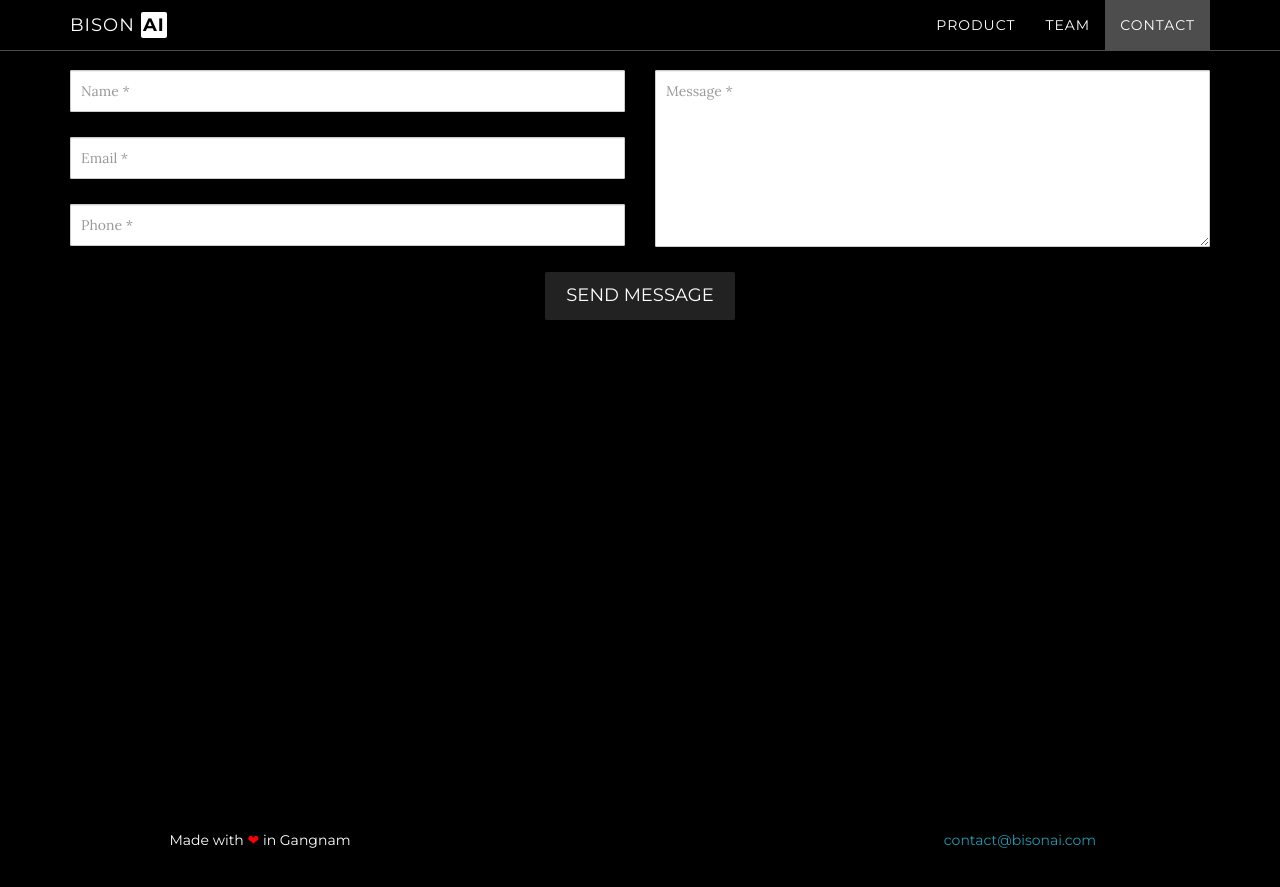
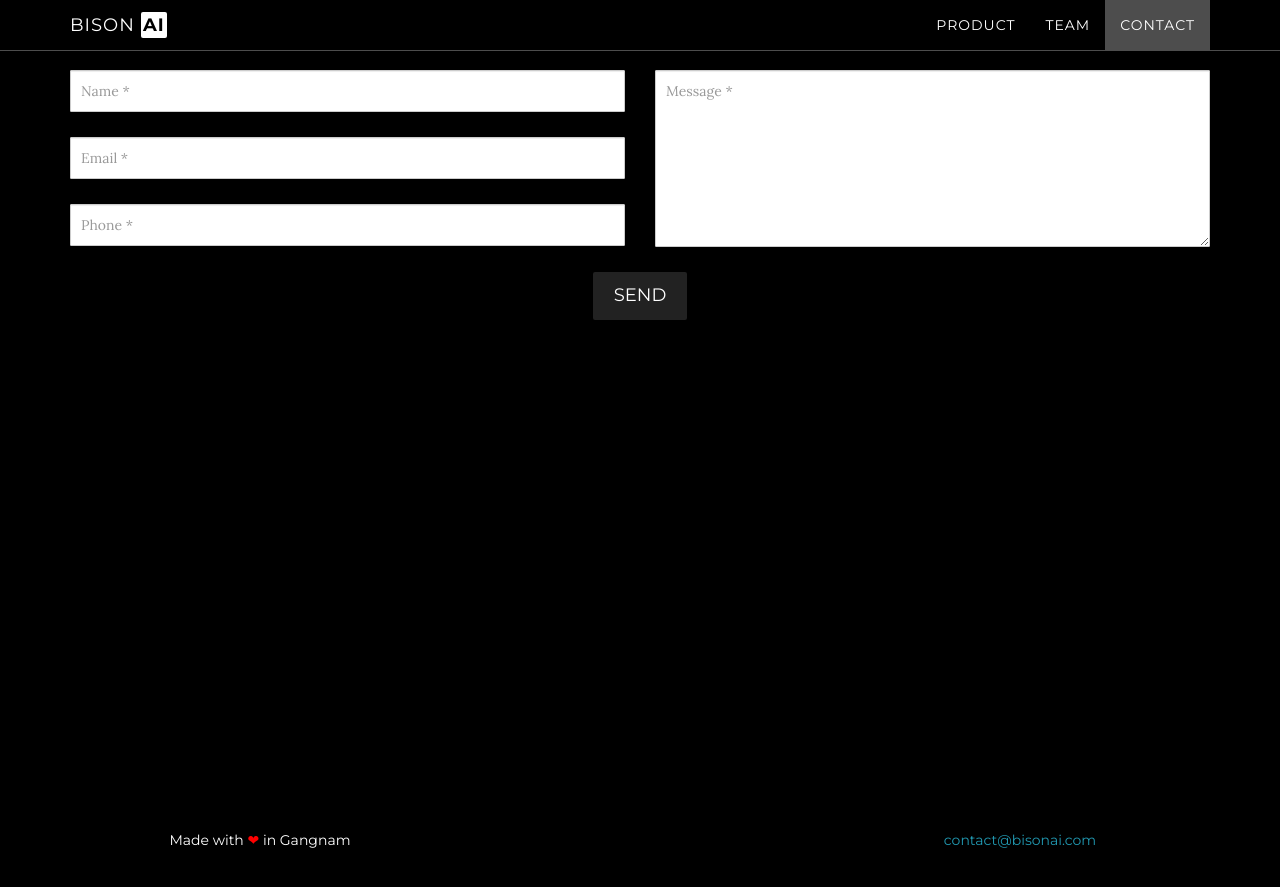
Before and after one commit to martinkersner/bisonai_www, a Jekyll site: the page built from index.html, in a window 1280 px wide and 900 px high, scrolled down 1387 px. Shown: the top 887 px of the window. Built offline with Jekyll 4.4.1, drawn with Linux system fonts in a browser that asks for light colours.

Commit message:
changed name of send form button

```diff
--- a/_includes/contact.html
+++ b/_includes/contact.html
@@ -33,7 +33,7 @@
                         <div class="clearfix"></div>
                         <div class="col-lg-12 text-center">
                             <div id="success"></div>
-                            <button type="submit" class="btn btn-xl">Send Message</button>
+                            <button type="submit" class="btn btn-xl">Send</button>
                         </div>
                     </div>
                 </form>
```
